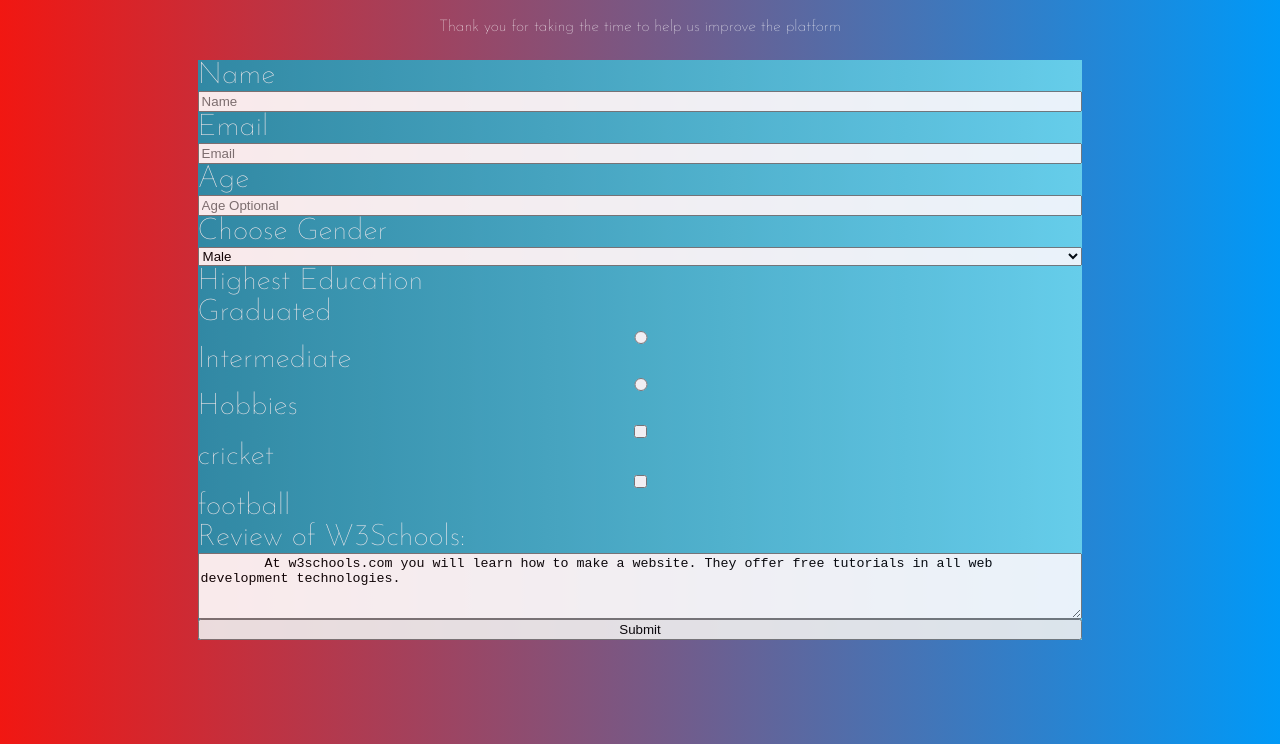
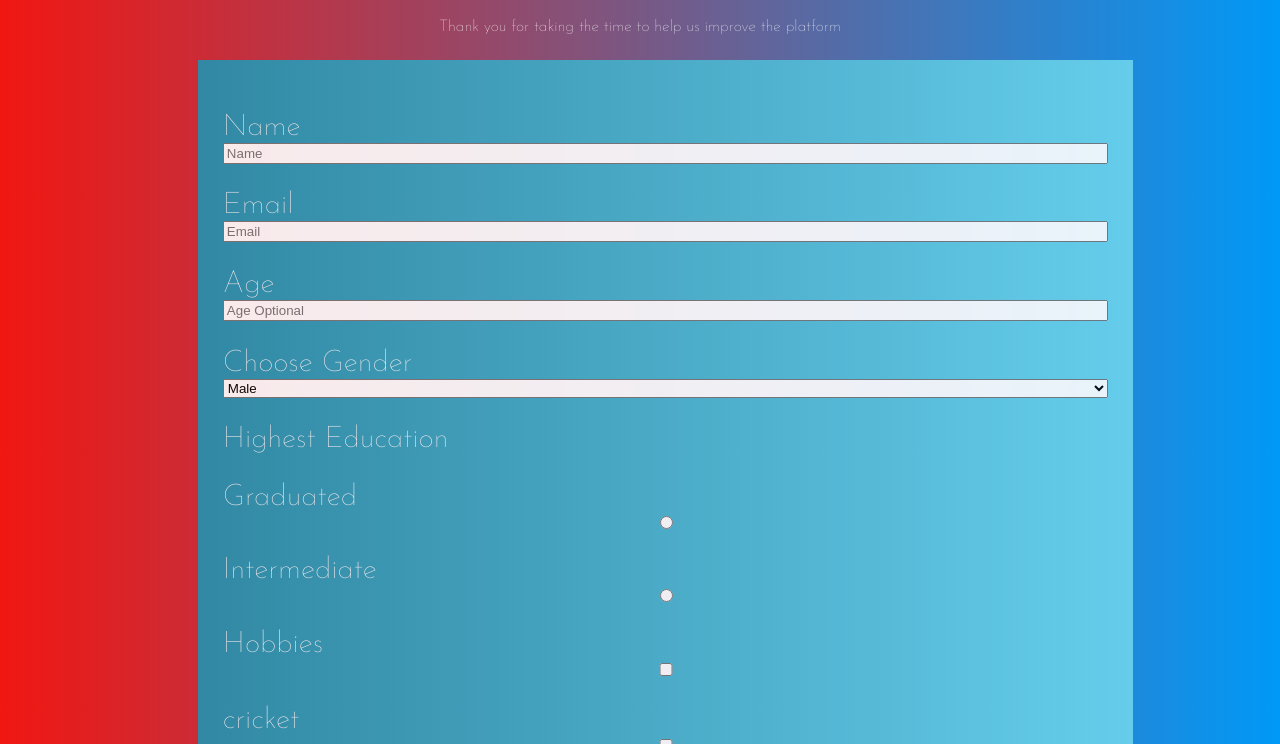
Before and after one commit to Asadullahkhankaimkhani/Survey-Form-Page, a plain HTML site: page index.html in a window 1280 px wide. Shown: the part 56-800 px from the top of the page. Drawn offline with Linux system fonts and the light colour scheme.

Commit message:
Update style.css

```diff
--- a/style.css
+++ b/style.css
@@ -20,7 +20,10 @@ body {
     opacity: 0.9;
     margin: 2% 15% 0 15%;
     background: #2193b0;  /* fallback for old browsers */
-background: -webkit-linear-gradient(to left, #6dd5ed, #2193b0);  /* Chrome 10-25, Safari 5.1-6 */
-background: linear-gradient(to left, #6dd5ed, #2193b0); /* W3C, IE 10+/ Edge, Firefox 16+, Chrome 26+, Opera 12+, Safari 7+ */
-
+    background: -webkit-linear-gradient(to left, #6dd5ed, #2193b0);  /* Chrome 10-25, Safari 5.1-6 */
+    background: linear-gradient(to left, #6dd5ed, #2193b0); /* W3C, IE 10+/ Edge, Firefox 16+, Chrome 26+, Opera 12+, Safari 7+ */
+    padding: 2% 2% 10% 2%;
 }
+#survey-form label {
+    padding-top: 3%;
+}
```
